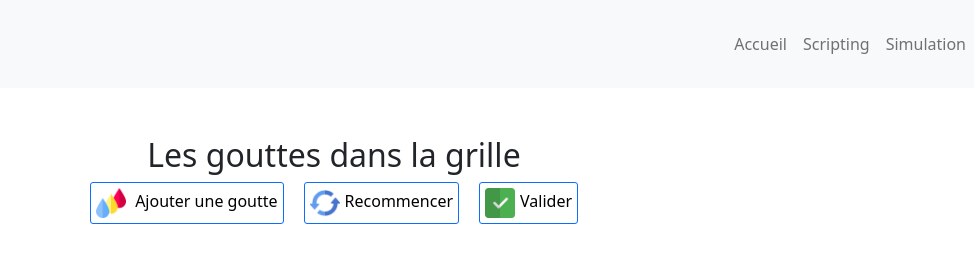
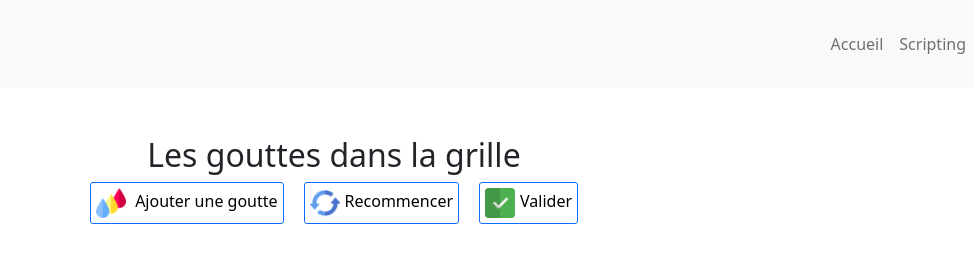
Before and after one commit to Roy-Bivash/hackathon, an Electron app: page src/vues/ajoutGoutte.html in a window 1280 px wide. Shown: the full height of the page, 306-1280 px from the left. Drawn offline with Linux system fonts and the light colour scheme.

Commit message:
Update ajoutGoutte.html

```diff
--- a/src/vues/ajoutGoutte.html
+++ b/src/vues/ajoutGoutte.html
@@ -28,9 +28,6 @@
         <li class=" nav-item">
           <a class="nav-link" href="scripting.html">Scripting</a>
         </li>
-        <li class="nav-item">
-          <a class="nav-link" href="simulation.html"">Simulation</a>
-          </li>
         </ul>
       </div>
   </nav>
```
